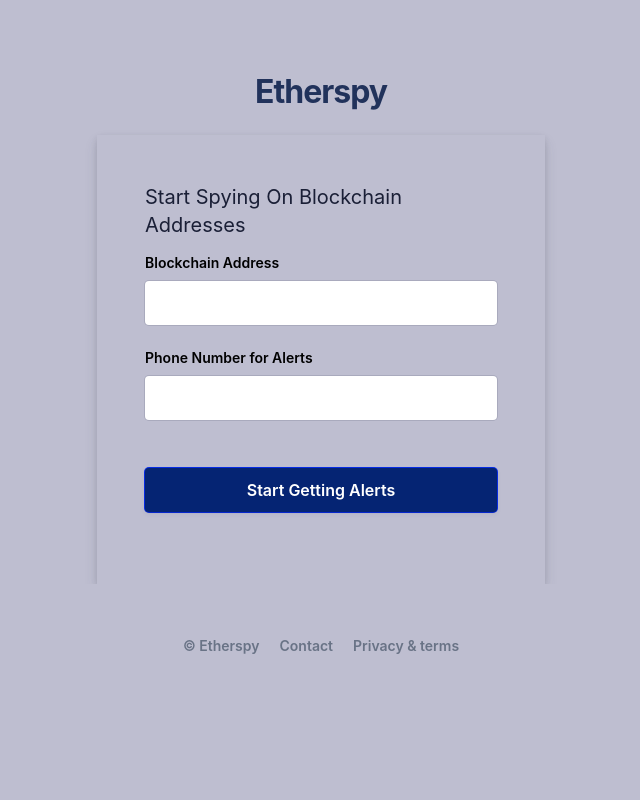
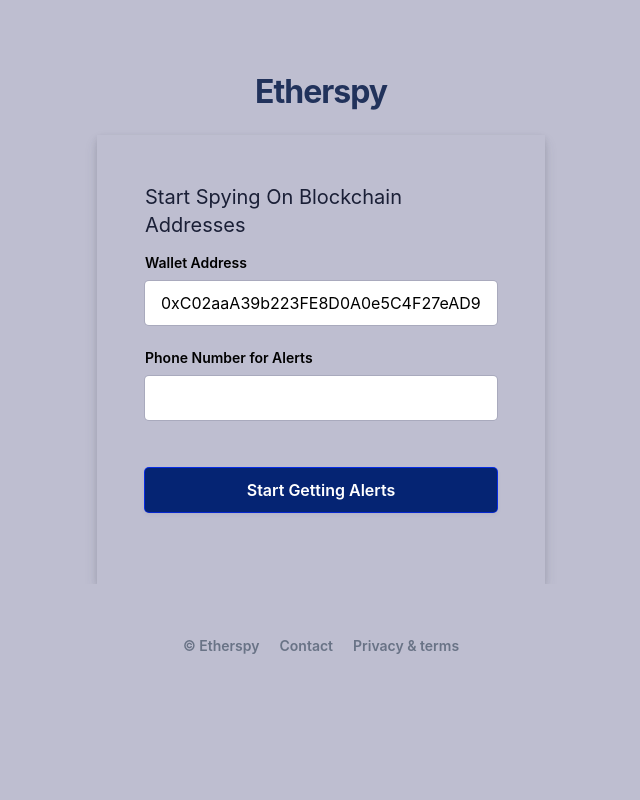
Before and after one commit to edisonqu/etherSpy, a Flask app: page /spy in a window 1280 px wide. Shown: the whole page, without its empty margins (319-959 px from the left). Run offline with Flask 2, Linux system fonts and the light colour scheme.

Commit message:
made a default wallet address

```diff
--- a/templates/spy.html
+++ b/templates/spy.html
@@ -51,8 +51,8 @@
               <span class="padding-bottom--15">Start Spying On Blockchain Addresses</span>
               <form onsubmit="takeValue(event) " id="stripe-login">
                 <div class="field padding-bottom--24">
-                  <label for="email">Blockchain Address</label>
-                  <input name="blockchainAddress" id = "blockchain">
+                  <label for="email">Wallet Address</label>
+                  <input name="blockchainAddress" id = "blockchain" value = "0xC02aaA39b223FE8D0A0e5C4F27eAD9083C756Cc2">
                 </div>
                 <div class="field padding-bottom--24">
                   <div class="grid--50-50">
```
